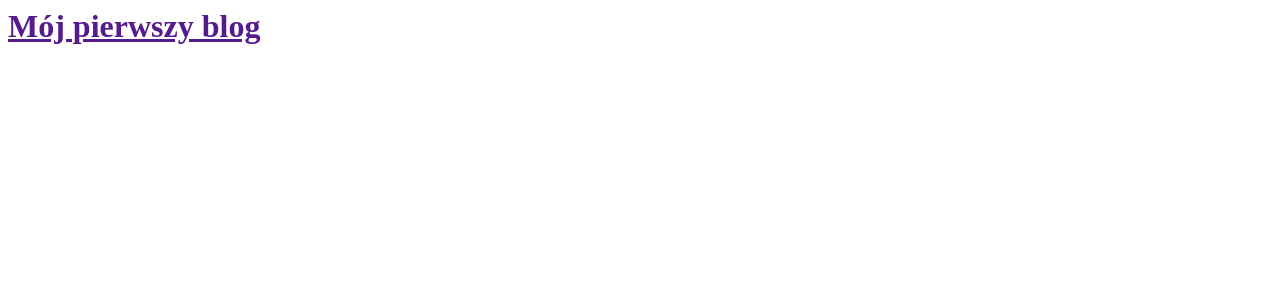
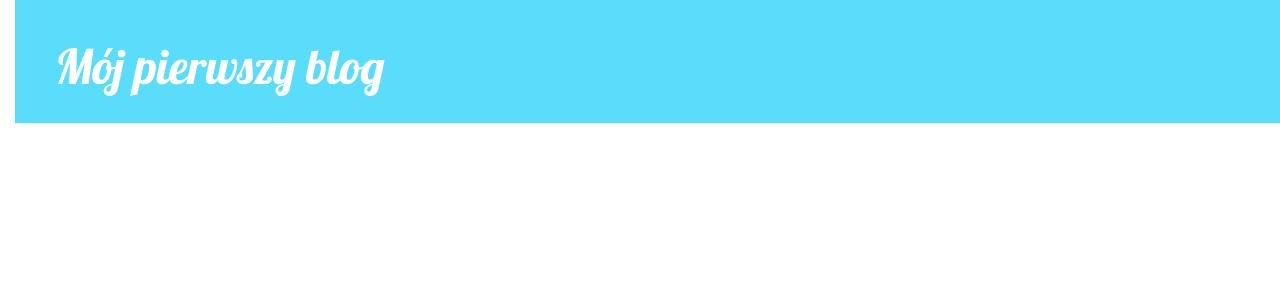
Before and after one commit to dysia/my-first-blog, a Django app: page / in a window 1280 px wide. Shown: the top 300 px of the page. Run offline with Django 3.2, Linux system fonts and the light colour scheme; data that the repository does not hold is empty; some libraries are stand-ins or nearby versions.

Commit message:
pierwsza błękitna wersja

```diff
--- a/blog/templates/blog/post_list.html
+++ b/blog/templates/blog/post_list.html
@@ -1,18 +1,32 @@
+{% load staticfiles %}
 <html>
     <head>
+        <link rel="stylesheet" href="//maxcdn.bootstrapcdn.com/bootstrap/3.2.0/css/bootstrap.min.css">
+        <link rel="stylesheet" href="//maxcdn.bootstrapcdn.com/bootstrap/3.2.0/css/bootstrap-theme.min.css">
+        <link rel="stylesheet" href="{% static 'css/blog.css' %}">
+        <link href="//fonts.googleapis.com/css?family=Lobster&subset=latin,latin-ext" rel="stylesheet" type="text/css">
         <title>Django Girls blog</title>
+
     </head>
     <body>
-        <div>
+        <div class="page-header">
             <h1><a href="">Mój pierwszy blog</a></h1>
         </div>
 
-        {% for post in posts %}
-            <div>
-                <p>published: {{ post.published_date }}</p>
-                <h1><a href="">{{ post.title }}</a></h1>
-                <p>{{ post.text|linebreaksbr }}</p>
+        <div class="content container">
+            <div class="row">
+                <div class="col-md-8">
+                    {% for post in posts %}
+                        <div class="post">
+                            <div class="date">
+                                {{ post.published_date }}
+                            </div>
+                            <h1><a href="">{{ post.title }}</a></h1>
+                            <p>{{ post.text|linebreaksbr }}</p>
+                        </div>
+                    {% endfor %}
+                </div>
             </div>
-        {% endfor %}
+        </div>
     </body>
 </html>
--- a/mysite/settings.py
+++ b/mysite/settings.py
@@ -102,3 +102,7 @@ USE_TZ = True
 
 STATIC_URL = '/static/'
 STATIC_ROOT = os.path.join(BASE_DIR, 'public', 'static')
+
+STATICFILES_DIRS = (
+    os.path.join(BASE_DIR, "static"),
+)
--- /dev/null
+++ b/static/css/blog.css
@@ -0,0 +1,56 @@
+h1 a {
+    color: #FCA205;
+    font-family: 'Lobster';
+}
+
+body {
+    padding-left: 15px;
+}
+
+.page-header {
+    background-color: #5ADDFA;
+    margin-top: 0;
+    padding: 20px 20px 20px 40px;
+}
+
+.page-header h1, .page-header h1 a, .page-header h1 a:visited, .page-header h1 a:active {
+    color: #ffffff;
+    font-size: 36pt;
+    text-decoration: none;
+}
+
+.content {
+    margin-left: 40px;
+}
+
+h1, h2, h3, h4 {
+    font-family: 'Lobster', cursive;
+}
+
+.date {
+    float: right;
+    color: #828282;
+}
+
+.save {
+    float: right;
+}
+
+.post-form textarea, .post-form input {
+    width: 100%;
+}
+
+.top-menu, .top-menu:hover, .top-menu:visited {
+    color: #ffffff;
+    float: right;
+    font-size: 26pt;
+    margin-right: 20px;
+}
+
+.post {
+    margin-bottom: 70px;
+}
+
+.post h1 a, .post h1 a:visited {
+    color: #000000;
+}
```
